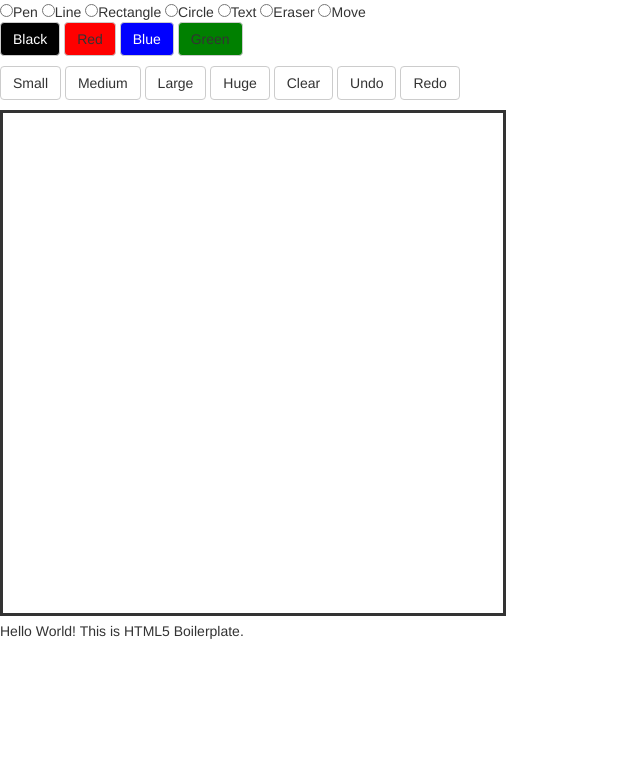
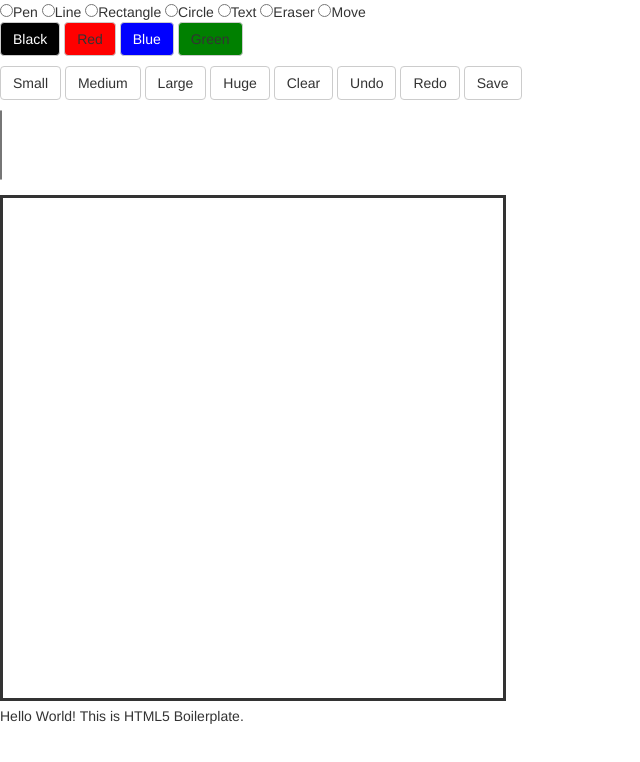
Before and after one commit to johannbjarka/WEPOwhiteboard, a website: page index.html in a window 1280 px wide. Shown: the whole page, without its empty margins (0-640 px from the left). Drawn offline with nearby package versions, Linux system fonts and the light colour scheme.

Commit message:
htmlblabla

```diff
--- a/index.html
+++ b/index.html
@@ -17,6 +17,7 @@
         <link rel="stylesheet" href="css/main.css">
         <link rel="stylesheet" href="bower_components/bootstrap-css-only/css/bootstrap.css"/>
         <script src="js/vendor/modernizr-2.6.2.min.js"></script>
+
     </head>
     <body>
         <!--[if lt IE 7]>
@@ -57,6 +58,16 @@
             <button class="btn btn-default" id="clearButton">Clear</button>
             <button class="btn btn-default" id="undoButton">Undo</button>
             <button class="btn btn-default" id="redoButton">Redo</button>
+			<button class="btn btn-default" id="saveButton">Save</button>
+			<p>
+				<select multiple="multiple" id="load">
+
+				</select>
+				<script id="mSelection" type="text/html">
+					<option value='${ID}'>${drawingTitle}</option>
+				</script>
+			</p>
+
         </p>
         <div class="text-spawner"></div>
         <canvas id="myCanvas" width="500" height="500">
@@ -69,6 +80,7 @@
         <script src="js/plugins.js"></script>
         <script src="js/main.js"></script>
         <script src="js/Base.js"></script>
+		<script src="http://ajax.microsoft.com/ajax/jquery.templates/beta1/jquery.tmpl.min.js">
 
         <!-- Google Analytics: change UA-XXXXX-X to be your site's ID. -->
         <script>
```
